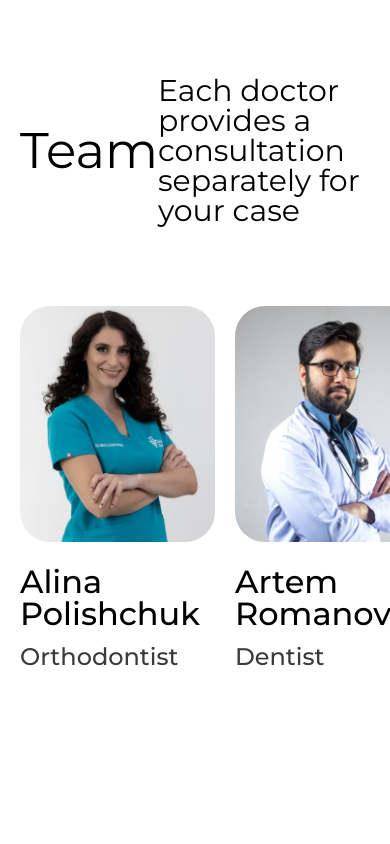
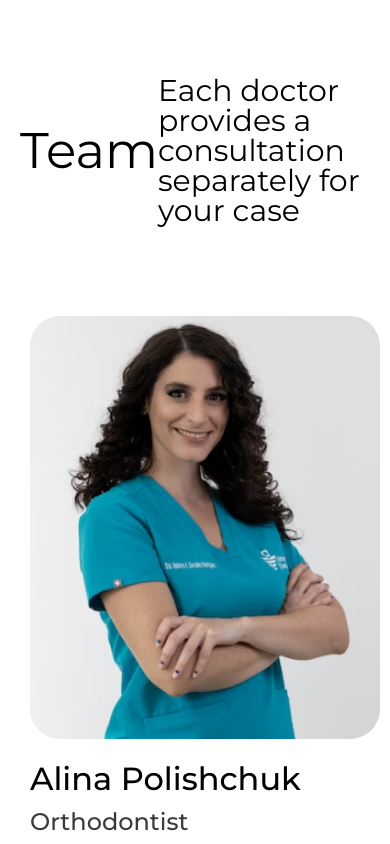
Before and after one commit to Intemeretor/DK, a React (Vite) app: page / in a window 390 px wide. Shown: the part 2881-3725 px from the top of the page. Before the commit the page ends 3574 px from the top, so only its background shows below. Built offline with nearby package versions, Linux system fonts and the light colour scheme.

Commit message:
maybe media

```diff
--- a/src/modules/Team/Team.scss
+++ b/src/modules/Team/Team.scss
@@ -20,15 +20,24 @@
 	}
 
 	&__cards {
+		padding: 10px;
 		display: flex;
-		gap: 1.25rem;
+		margin: 0 -10px;
 		justify-content: space-between;
+		overflow: hidden;
 	}
 
 	&__card {
+		margin: 0 10px;
 		flex: 0 1 33.333%;
 		display: flex;
 		flex-direction: column;
+		@media screen and (max-width: 1200px) {
+			flex: 0 0 50%;
+		}
+		@media screen and (max-width: 900px) {
+			flex: 0 0 100%;
+		}
 	}
 
 	&__photo {
```
